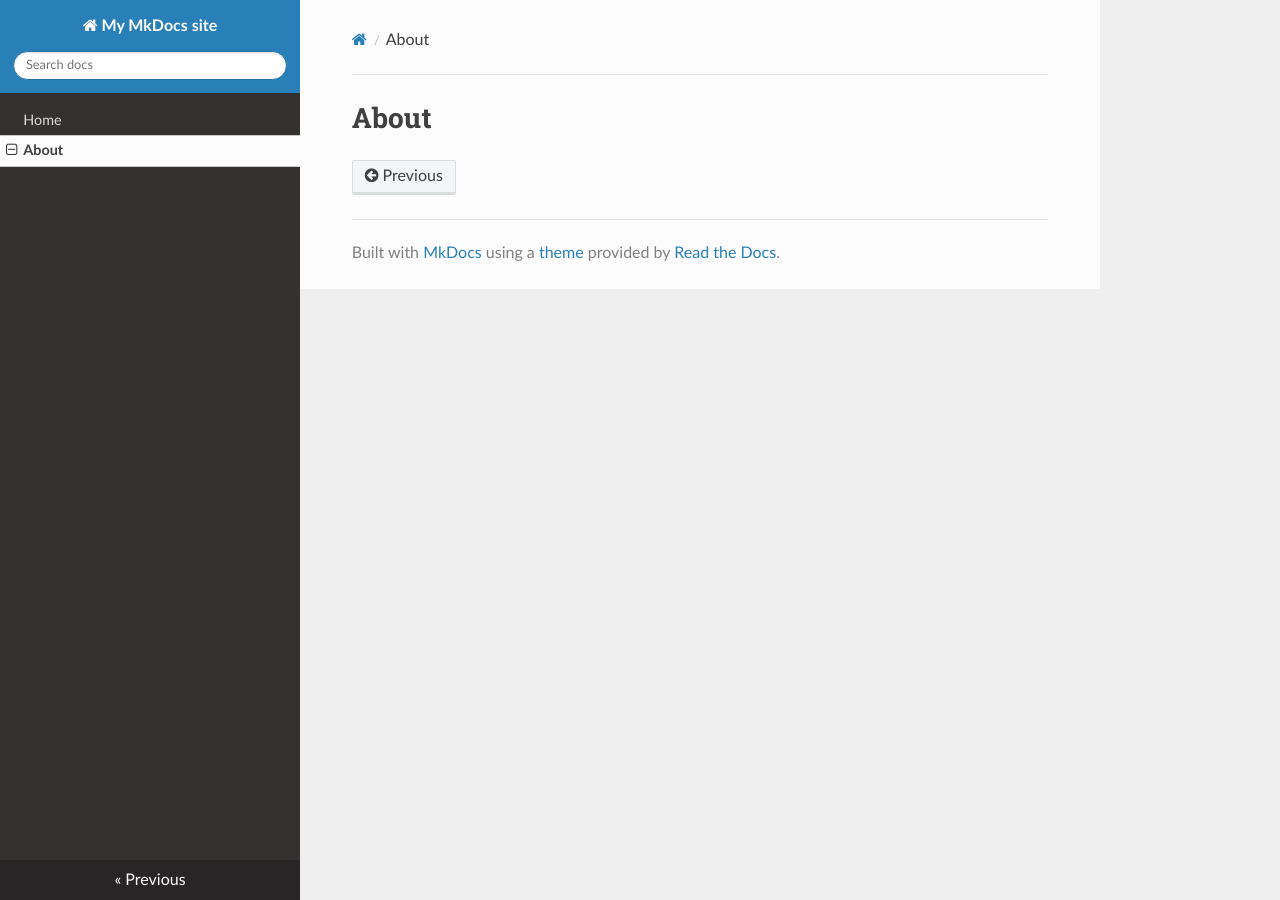
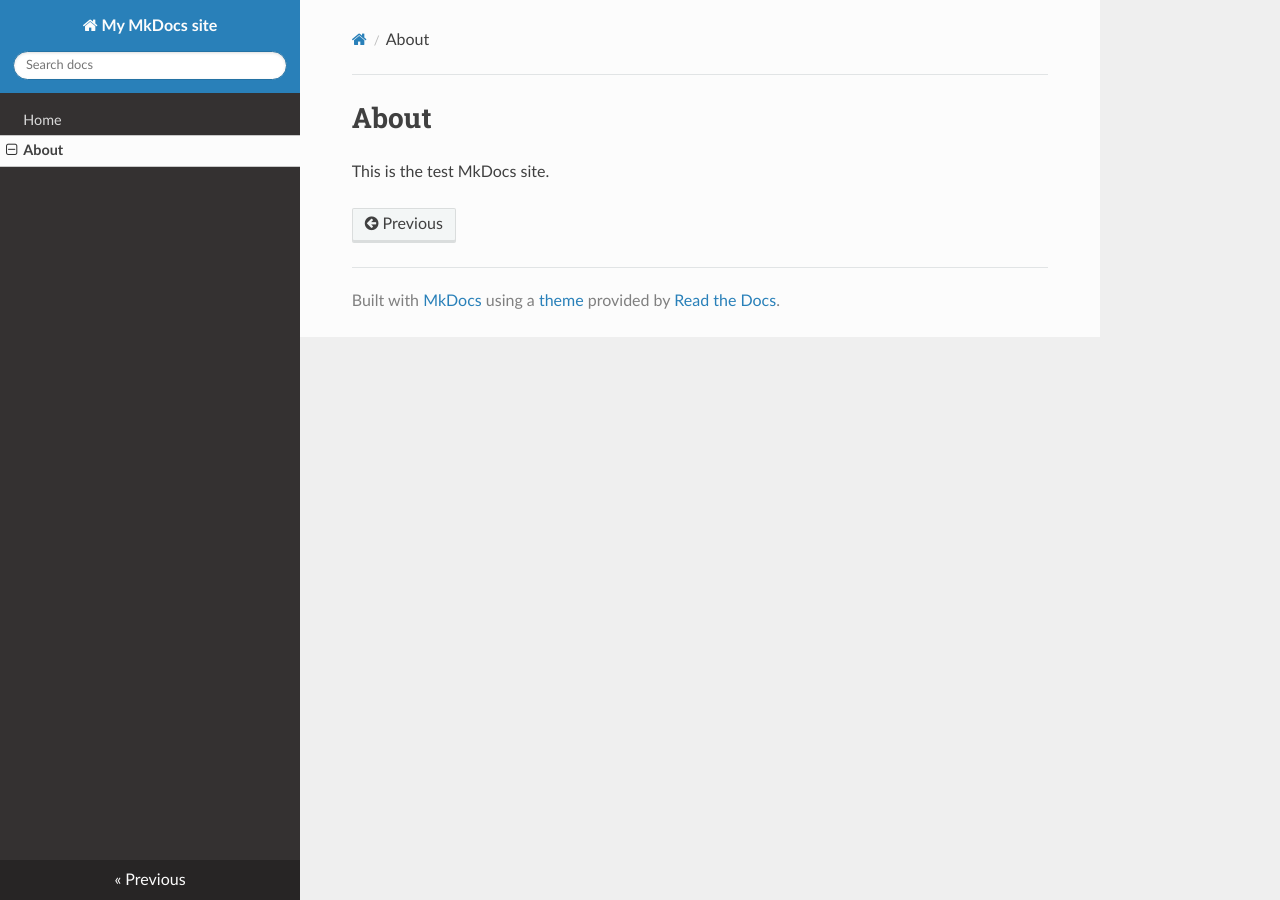
Before and after one commit to ivancheban/my-project, an MkDocs documentation site: the page built from docs/about.md, in a window 1280 px wide. Built offline with MkDocs 1.6.1, drawn with Linux system fonts in a browser that asks for light colours; nearby versions of some CDN libraries.

Commit message:
changed about

```diff
--- a/docs/about.md
+++ b/docs/about.md
@@ -1 +1,3 @@
 # About
+
+This is the test MkDocs site.
```
